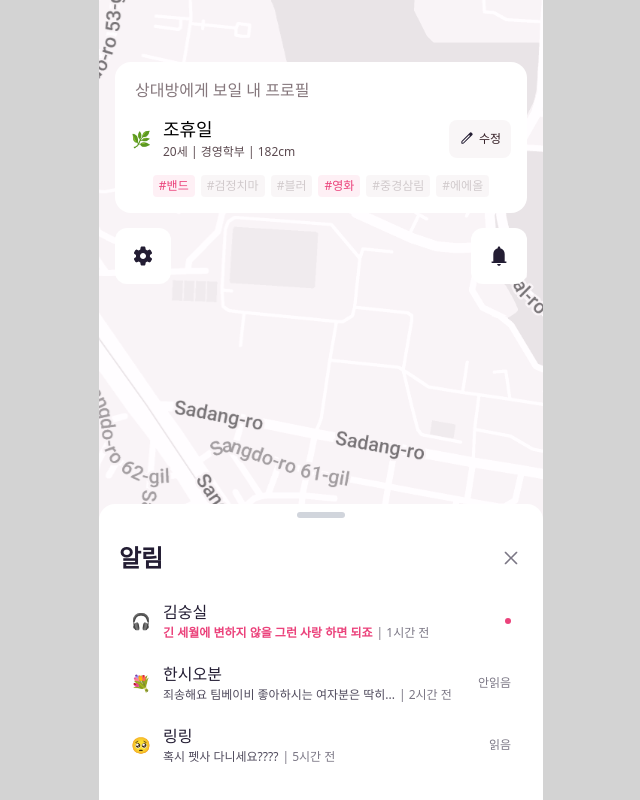
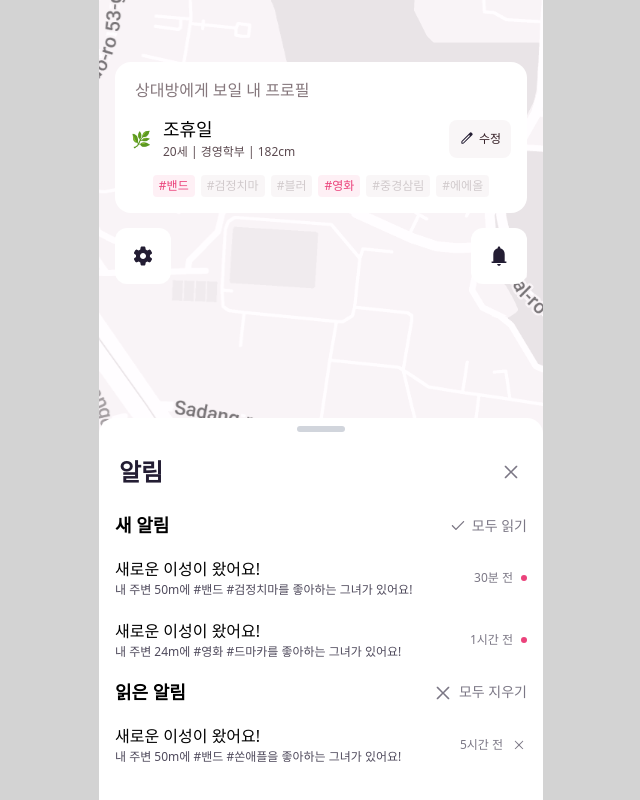
Before and after one commit to qowldud/love-soong-alarm-Web, a React (Vite) app: page /home in a window 1280 px wide. Both pictures are taken after a click on the button 818 px from the left and 256 px from the top of the page. Shown: the whole page, without its empty margins (319-959 px from the left). Built offline with nearby package versions, Linux system fonts and the light colour scheme.

Commit message:
feat: alarm 카드 퍼블리싱

```diff
--- a/src/components/Home/Card/Alram.tsx
+++ b/src/components/Home/Card/Alram.tsx
@@ -1,41 +1,66 @@
-import { CHAT_PROFILE_CONST } from "../../../hooks/consts";
+import { ALARM_CONST } from "../../../hooks/consts";
 import { CardHeader } from "../Common";
 
+import Close from "@/assets/icons/ic_close.svg";
+import Check from "@/assets/icons/ic_check.svg";
+import { useHomeStore } from "../../../store/homeStore";
+
 type ListProps = {
-  emoji: string;
-  name: string;
-  recent: string;
+  title: string;
+  content: string;
   time: string;
-  isRecent: boolean;
-  isChecked: boolean;
 };
 
-const List = ({ item }: { item: ListProps }) => {
+const CheckLabel = (type: "before" | "after") => {
+  if (type === "before")
+    return { title: "새 알림", button: "모두 읽기", img: Check };
+  else return { title: "읽은 알림", button: "모두 지우기", img: Close };
+};
+
+const Title = ({ type }: { type: "before" | "after" }) => {
+  const LABEL = CheckLabel(type);
+
   return (
-    <div className="flex flex-row justify-between items-center px-4 py-2.5">
-      <div className="flex flex-row justify-center items-center gap-x-3">
-        <div>{item.emoji}</div>
-        <div className="flex flex-col">
-          <div className="text-[16px] text-[#231D33] ">{item.name}</div>
-          <div className="flex flex-row gap-x-1 justify-center items-center text-[12px]">
-            <div
-              className={`${
-                item.isRecent ? "text-main1 font-bold" : "text-[#231D33]/80"
-              }`}
-            >
-              {item.recent}
-            </div>
-            <div className="text-[#231D33]/60 font-light">| {item.time}</div>
-          </div>
+    <div className="flex flex-row justify-between items-center py-2">
+      <div className="text-[18px] font-bold">{LABEL.title}</div>
+      <div className="flex flex-row gap-x-1">
+        <img src={LABEL.img} />
+        <div className="text-[#231D33]/60 text-[14px]">{LABEL.button}</div>
+      </div>
+    </div>
+  );
+};
+
+const List = ({
+  item,
+  type,
+}: {
+  item: ListProps;
+  type: "before" | "after";
+}) => {
+  const setCheckProfile = useHomeStore((state) => state.setCheckProfile);
+
+  return (
+    <div
+      className="w-full py-2.5 flex flex-row justify-between items-center"
+      onClick={() => setCheckProfile(true)}
+    >
+      <div className="flex flex-col">
+        <div className="text-[16px]">{item.title}</div>
+        <div className="text-[12px] font-light text-[#231D33]/80">
+          {item.content}
         </div>
       </div>
-      {item.isRecent ? (
-        <div className="rounded-full w-1.5 h-1.5 bg-main1" />
-      ) : item.isChecked ? (
-        <div className="text-[#231D33]/60 font-light text-[12px]">읽음</div>
-      ) : (
-        <div className="text-[#231D33]/60 font-light text-[12px]">안읽음</div>
-      )}
+      <div className="flex flex-row gap-x-2 items-center">
+        <div className="text-[12px] font-light text-[#231D33]/60">
+          {item.time}
+        </div>
+        {type === "before" ? (
+          <div className="bg-main1 w-1.5 h-1.5 rounded-full" />
+        ) : (
+          <img src={Close} className="w-4 h-4" />
+        )}
+      </div>
     </div>
   );
 };
@@ -45,8 +70,14 @@ export const AlramPreview = () => {
     <div className="relative">
       <CardHeader branch="alarm" title="알림" />
       <div className=" flex flex-col overflow-y-scroll">
-        {CHAT_PROFILE_CONST.map((item, index) => (
-          <List key={index} item={item} />
+        <Title type="before" />
+        {ALARM_CONST.before.map((item, index) => (
+          <List key={index} item={item} type="before" />
+        ))}
+
+        <Title type="after" />
+        {ALARM_CONST.after.map((item, index) => (
+          <List key={index} item={item} type="after" />
         ))}
       </div>
     </div>
--- a/src/hooks/consts.ts
+++ b/src/hooks/consts.ts
@@ -77,3 +77,25 @@ export const CHAT_PROFILE_CONST = [
     isChecked: true,
   },
 ];
+
+export const ALARM_CONST = {
+  before: [
+    {
+      title: "새로운 이성이 왔어요!",
+      content: "내 주변 50m에 #밴드 #검정치마를 좋아하는 그녀가 있어요!",
+      time: "30분 전",
+    },
+    {
+      title: "새로운 이성이 왔어요!",
+      content: "내 주변 24m에 #영화 #드마카를 좋아하는 그녀가 있어요!",
+      time: "1시간 전",
+    },
+  ],
+  after: [
+    {
+      title: "새로운 이성이 왔어요!",
+      content: "내 주변 50m에 #밴드 #쏜애플을 좋아하는 그녀가 있어요!",
+      time: "5시간 전",
+    },
+  ],
+};
```
Also changed, not shown: src/assets/icons/ic_check.svg (added).
